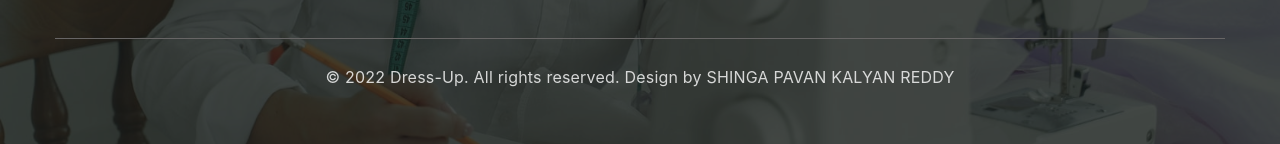
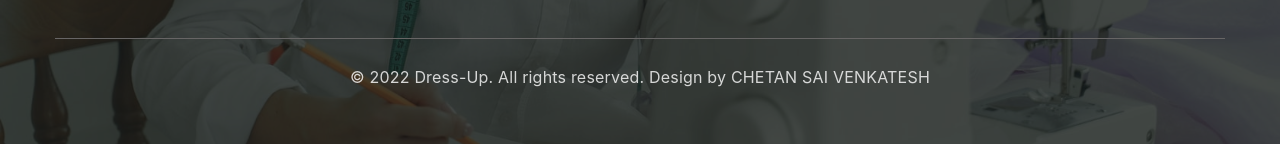
Before and after one commit to 19121a03e5/frt, a plain HTML site: page about.html in a window 1280 px wide. Shown: the part 3559-3703 px from the top of the page. Drawn offline with Linux system fonts and the light colour scheme.

Commit message:
Update about.html

```diff
--- a/about.html
+++ b/about.html
@@ -446,7 +446,7 @@
             </div>
             <div class="below-section text-center pt-4 mt-5">
                 <p class="copy-text">&copy; 2022 Dress-Up. All rights reserved. Design by
-                     SHINGA PAVAN KALYAN REDDY
+                     CHETAN SAI VENKATESH
                 </p>
             </div>
         </div>
```
